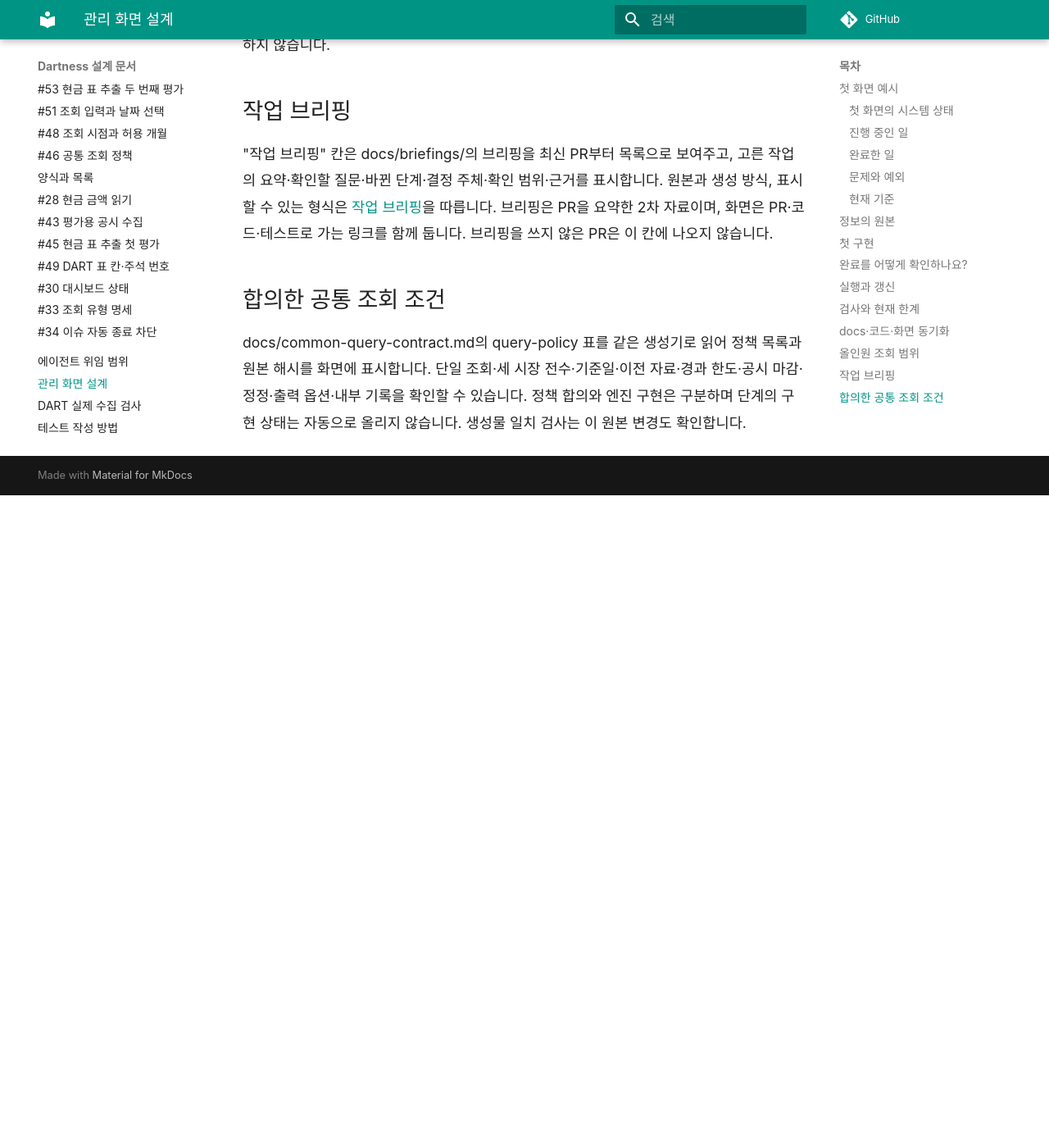
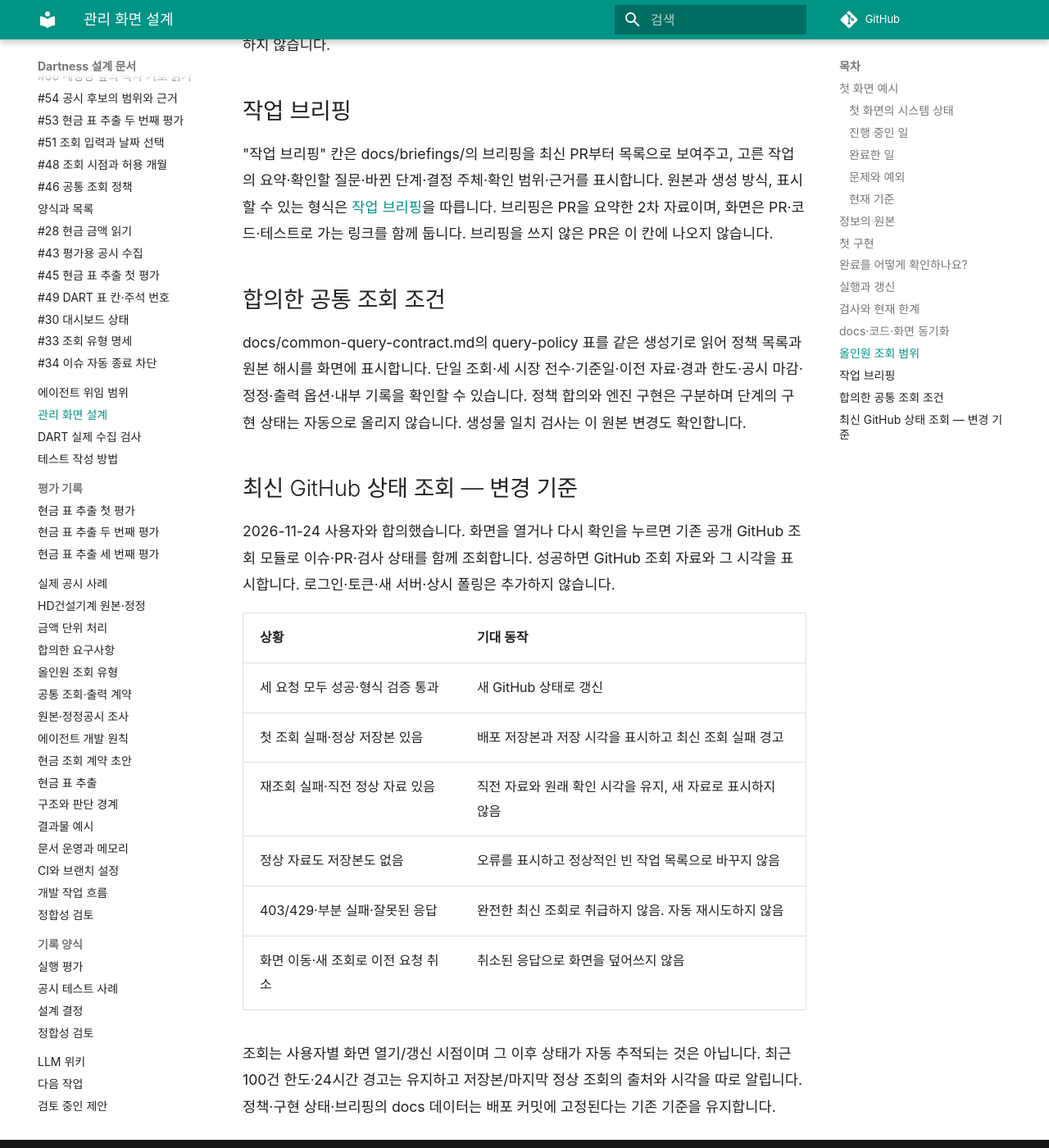
Before and after one commit to YUJAEYUN/Dartness, an MkDocs documentation site: the page built from docs/management-screen.md, in a window 1280 px wide and 1400 px high, scrolled down 5704 px. Shown: the whole window at 82% size. Built offline with MkDocs 1.6.1 and Material for MkDocs 9.7.7, drawn with Linux system fonts in a browser that asks for light colours; comment, search, counter and statistics services are not loaded; before the commit the page ends 6308 px from its top, so only the background shows below that.

Commit message:
최신 GitHub 조회와 실패 시 표시 기준 정의

```diff
--- a/docs/management-screen.md
+++ b/docs/management-screen.md
@@ -108,3 +108,18 @@ GitHub의 open은 보류된 작업도 포함하므로 화면에서 열린 작업
 ## 합의한 공통 조회 조건
 
 docs/common-query-contract.md의 query-policy 표를 같은 생성기로 읽어 정책 목록과 원본 해시를 화면에 표시합니다. 단일 조회·세 시장 전수·기준일·이전 자료·경과 한도·공시 마감·정정·출력 옵션·내부 기록을 확인할 수 있습니다. 정책 합의와 엔진 구현은 구분하며 단계의 구현 상태는 자동으로 올리지 않습니다. 생성물 일치 검사는 이 원본 변경도 확인합니다.
+
+## 최신 GitHub 상태 조회 — 변경 기준
+
+2026-11-24 사용자와 합의했습니다. 화면을 열거나 다시 확인을 누르면 기존 공개 GitHub 조회 모듈로 이슈·PR·검사 상태를 함께 조회합니다. 성공하면 GitHub 조회 자료와 그 시각을 표시합니다. 로그인·토큰·새 서버·상시 폴링은 추가하지 않습니다.
+
+| 상황 | 기대 동작 |
+|---|---|
+| 세 요청 모두 성공·형식 검증 통과 | 새 GitHub 상태로 갱신 |
+| 첫 조회 실패·정상 저장본 있음 | 배포 저장본과 저장 시각을 표시하고 최신 조회 실패 경고 |
+| 재조회 실패·직전 정상 자료 있음 | 직전 자료와 원래 확인 시각을 유지, 새 자료로 표시하지 않음 |
+| 정상 자료도 저장본도 없음 | 오류를 표시하고 정상적인 빈 작업 목록으로 바꾸지 않음 |
+| 403/429·부분 실패·잘못된 응답 | 완전한 최신 조회로 취급하지 않음. 자동 재시도하지 않음 |
+| 화면 이동·새 조회로 이전 요청 취소 | 취소된 응답으로 화면을 덮어쓰지 않음 |
+
+조회는 사용자별 화면 열기/갱신 시점이며 그 이후 상태가 자동 추적되는 것은 아닙니다. 최근 100건 한도·24시간 경고는 유지하고 저장본/마지막 정상 조회의 출처와 시각을 따로 알립니다. 정책·구현 상태·브리핑의 docs 데이터는 배포 커밋에 고정된다는 기존 기준을 유지합니다.
```
